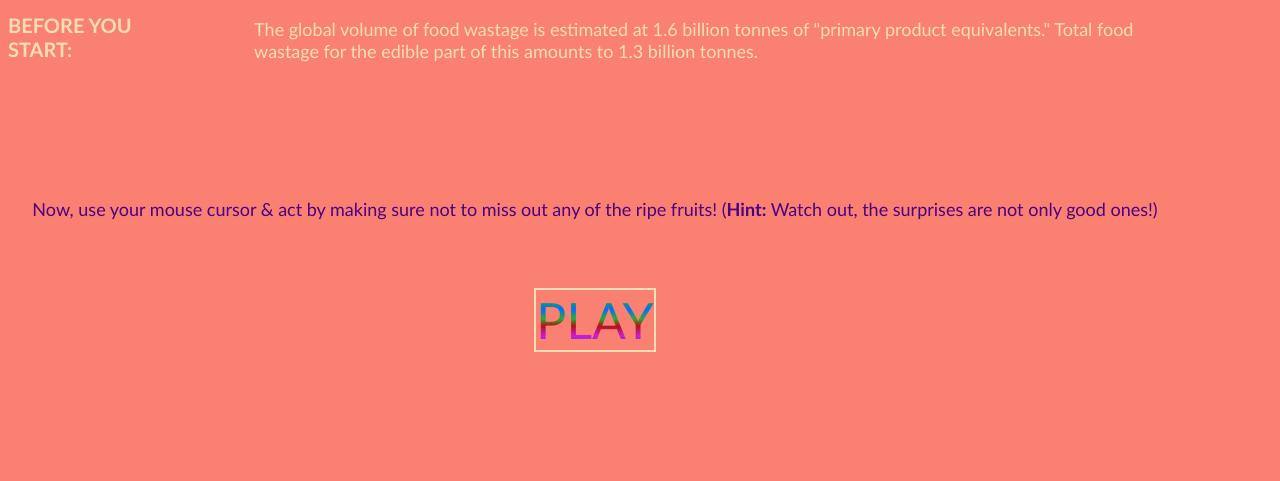
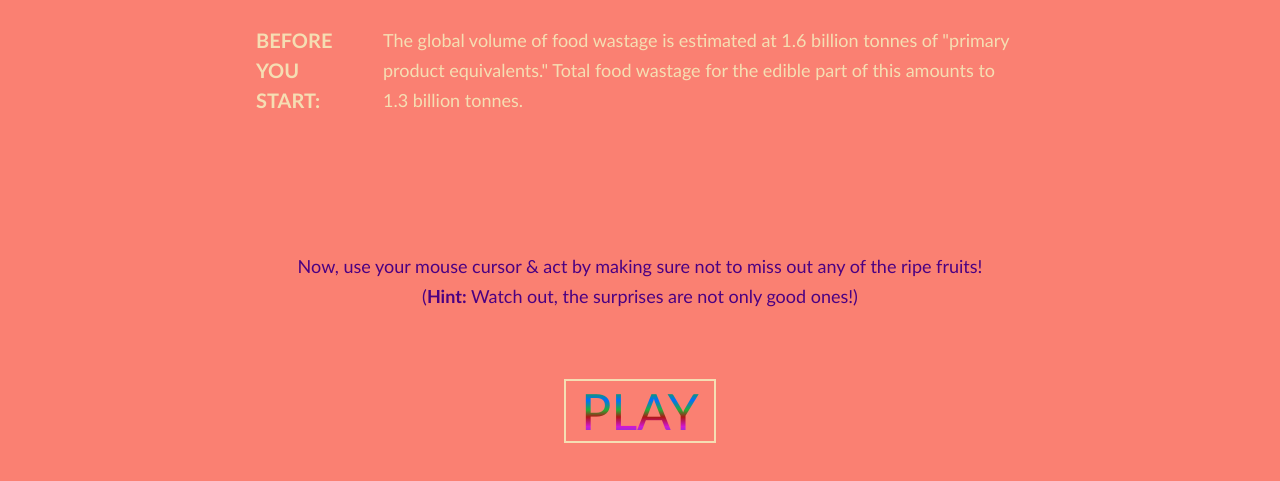
Before and after one commit to bibi0810/project1-auto-fruits, a plain HTML site: page index.html in a window 1280 px wide. Shown: the part 103-584 px from the top of the page. Drawn offline with Linux system fonts and the light colour scheme.

Commit message:
adjusted format html files

```diff
--- a/index.html
+++ b/index.html
@@ -21,8 +21,9 @@
       <div class="instruction">
         <p>
           Now, use your mouse cursor & act by making sure not to miss out any of
-          the ripe fruits! (<strong>Hint:</strong> Watch out, the surprises are
-          not only good ones!)
+          the ripe fruits!<br />
+          (<strong>Hint:</strong> Watch out, the surprises are not only good
+          ones!)
         </p>
         <a href="game.html" class="landing">PLAY</a>
       </div>
--- a/main.js
+++ b/main.js
@@ -16,7 +16,7 @@ function preload() {
   soundGameover = loadSound("sounds/KL Peach Game Over III.mp3");
   soundGold = loadSound("sounds/shimmer_1.flac");
   countdown = loadSound("sounds/Slow Office Clock Tick Sfx.wav");
-  backgroundSound = loadSound("sounds/99 Drum Samples DEMO.mp3");
+  backgroundSound = loadSound("sounds/99 Drum Samples.mp3");
   dynamiteSound = loadSound("sounds/Fire impact 1.wav");
   minusSound = loadSound("sounds/sfx_sounds_damage3.wav");
   plusSound = loadSound("sounds/sfx_sound_neutral8.wav");
--- a/style.css
+++ b/style.css
@@ -1,16 +1,18 @@
 .body {
   display: flex;
   background-color: salmon;
-  justify-items: center;
+  justify-content: center;
 }
 .container {
-  width: 100vw;
-  margin-top: 95px;
+  width: 60vw;
+  margin-top: 120px;
   margin-right: 90px;
+  margin-left: 90px;
 }
 .foodwaste {
   display: flex;
-  background-color: salmon;
+  justify-content: baseline;
+  line-height: 30px;
 }
 
 .instruction {
@@ -18,10 +20,12 @@
   flex-direction: column;
   justify-content: center;
   align-items: center;
+  text-align: center;
   font-family: "Trebuchet MS", "Lucida Sans Unicode", "Lucida Grande";
   font-size: 18px;
   color: indigo;
   margin-top: 100px;
+  line-height: 30px;
 }
 
 h1 {
@@ -29,7 +33,9 @@ h1 {
   font-size: 20px;
   font-weight: bold;
   color: wheat;
-  padding-right: 10%;
+  padding-right: 3%;
+  margin-top: 0;
+  margin-right: 15px;
 }
 
 #info {
@@ -37,12 +43,14 @@ h1 {
   color: wheat;
   align-self: center;
   font-size: 18px;
+  margin-top: 0;
 }
 
 .landing {
   font-family: "Trebuchet MS", "Lucida Sans Unicode", "Lucida Grande";
   font-size: 50px;
   margin-top: 50px;
+  padding: 15px;
 
   border: 2px solid wheat;
 
@@ -149,4 +157,5 @@ h1 {
   display: flex;
   height: 100vh;
   width: 100vw;
+  justify-content: center;
 }
```
Also changed, not shown: 2 other files.
